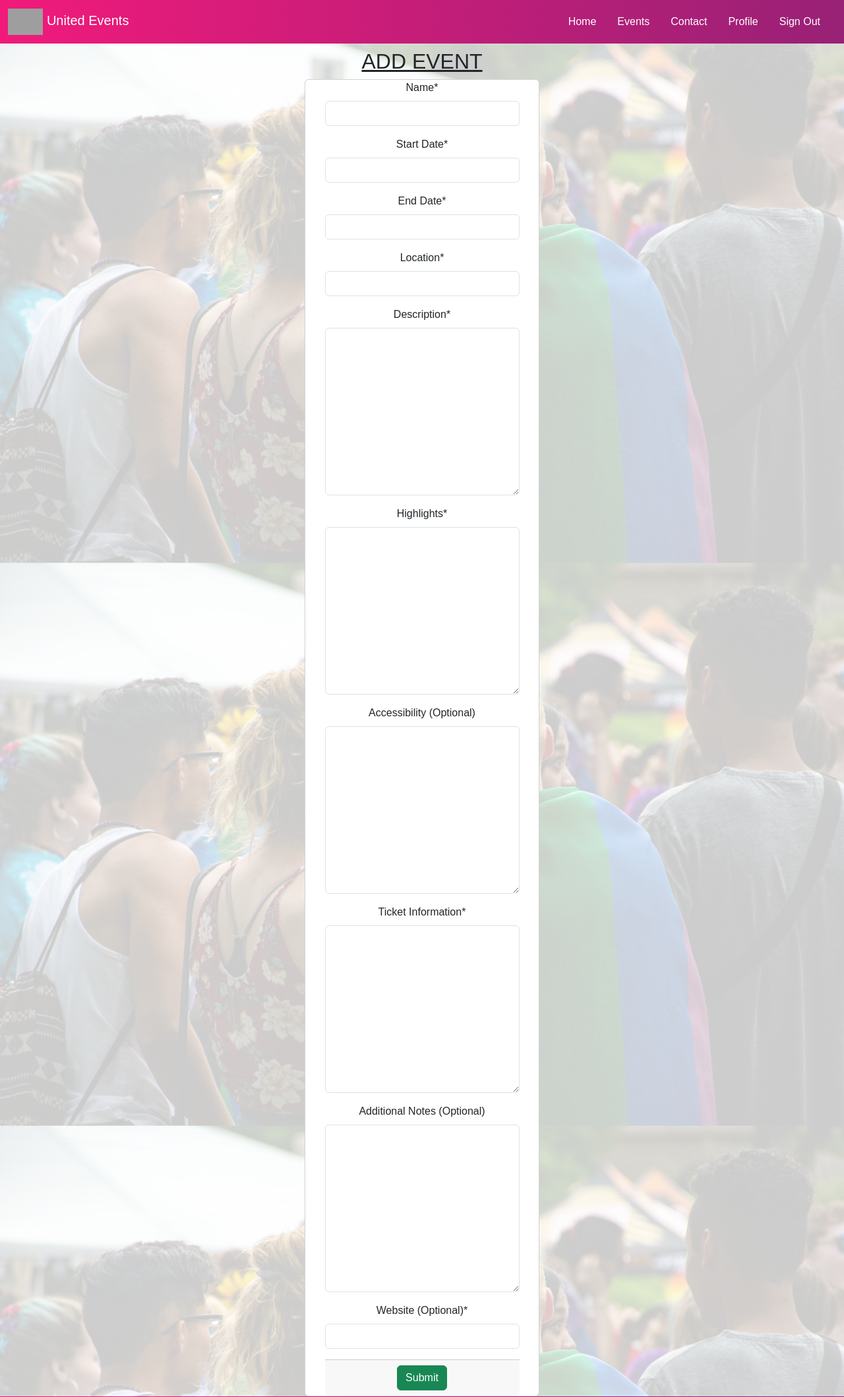
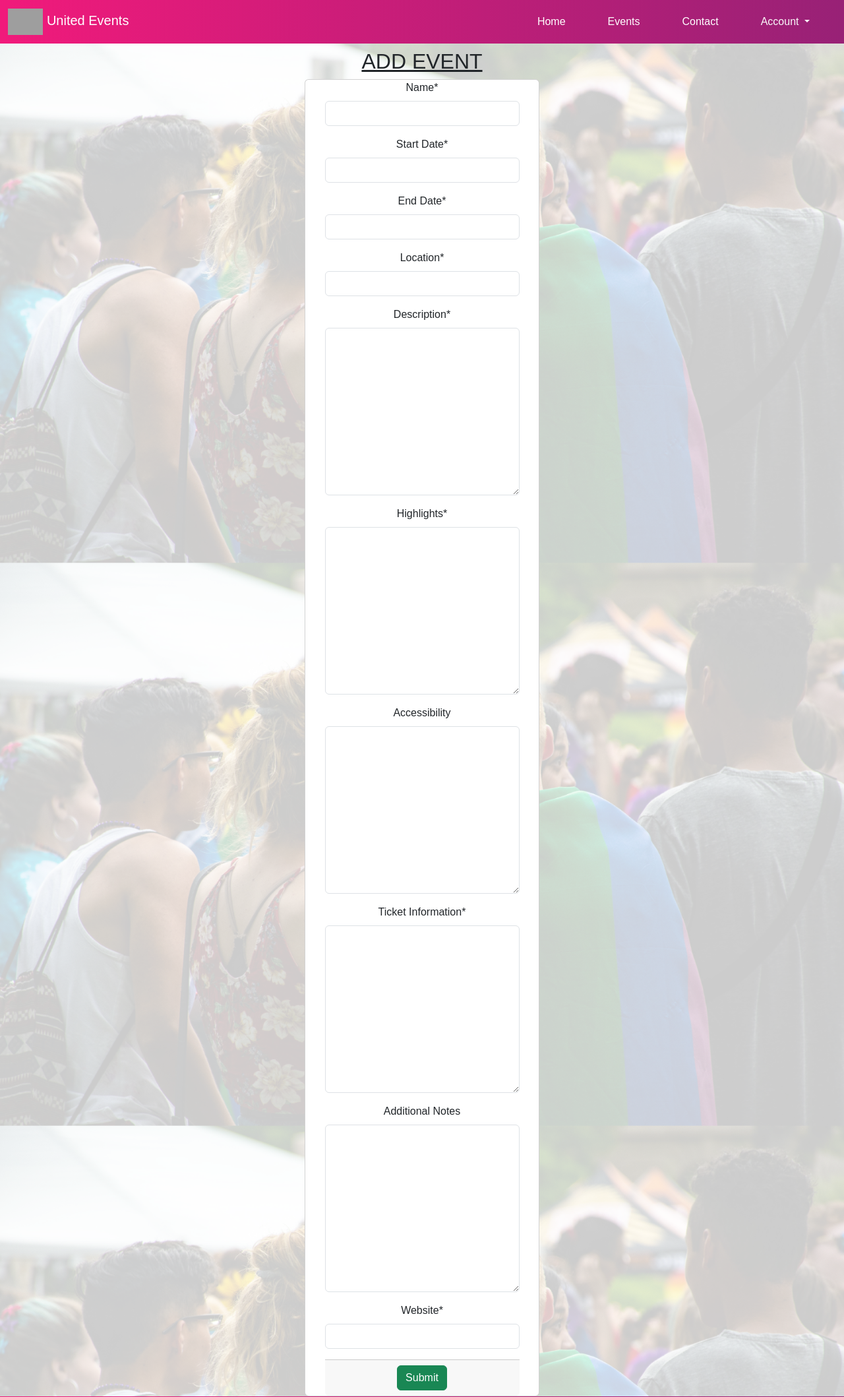
Before and after one commit to hannahro15/July24Hackathon-United-Events, a Django app: page /events/add_event/ in a window 1280 px wide. Shown: the top 2118 px of the page at 66% size. Run offline with Django 4.2, Linux system fonts and the light colour scheme; the visitor is signed in with stand-in values (Sample User, id 1); some libraries are stand-ins or nearby versions; grey boxes are pictures that could not be loaded.

Commit message:
update labels in forms.py

```diff
--- a/events/forms.py
+++ b/events/forms.py
@@ -14,8 +14,6 @@ class EventForm(forms.ModelForm):
         labels = {
             'start_date': 'Start Date',
             'end_date': 'End Date',
-            'accessibility': 'Accessibility (Optional)',
             'ticket_info': 'Ticket Information',
-            'additional_notes': 'Additional Notes (Optional)',
-            'website': 'Website (Optional)'
+            'additional_notes': 'Additional Notes'
         }
--- a/templates/base.html
+++ b/templates/base.html
@@ -33,34 +33,65 @@
                 </button>
                 <div class="collapse navbar-collapse" id="navbarNav">
                     <ul class="navbar-nav ms-auto">
-                        <li class="nav-item">
+                        <li class="nav-item mx-3">
                             <a class="nav-link active text-white" href="{% url 'index' %}">Home</a>
                         </li>
-                        <li class="nav-item">
+                        <li class="nav-item mx-3">
                             <a class="nav-link active text-white" href="{% url 'events' %}">Events</a>
                         </li>
-                        <li class="nav-item">
+                        <li class="nav-item mx-3">
                             <a class="nav-link active text-white" href="{% url 'contact' %}">Contact</a>
                         </li>
-                        {% if user.is_authenticated %}
-                            <!-- logged-in users -->
-                            <li class="nav-item">
-                                <a class="nav-link text-white" href="{% url 'profile' %}">Profile</a>
+                        <li class="nav-item mx-3 dropdown" data-bs-theme="dark" data-bs-display="static">
+                            <a href="#" class="nav-link dropdown-toggle" id="nav-link-auth" role="button" data-bs-toggle="dropdown" aria-expanded="false" aria-label="Account">
+                                Account
+                            </a>
+                            <ul class="dropdown-menu dropdown-menu-end" aria-labelledby="nav-link-auth">
+                                {% if not request.user.is_authenticated %}
+                                    <!-- guests -->
+                                    <li class="bg-secondary">
+                                        <a href="{% url 'account_signup' %}" class="nav-link dropdown-item">
+                                            <i class="fa-solid fa-user-plus fa-fw"></i>
+                                            Register
+                                        </a>
                                     </li>
-                            <li class="nav-item">
-                                <a class="nav-link text-white" href="{% url 'account_logout' %}">Sign Out</a>
+                                    <li class="bg-secondary">
+                                        <a href="{% url 'account_login' %}" class="nav-link dropdown-item">
+                                            <i class="fa-solid fa-sign-in-alt fa-fw"></i>
+                                            Sign In
+                                        </a>
                                     </li>
                                 {% else %}
-                            <!-- guests -->
-                            <li class="nav-item">
-                                <a class="nav-link text-white" href="{% url 'account_signup' %}">Register</a>
+                                    <!-- logged-in users -->
+                                    <li class="bg-secondary">
+                                        <a href="{% url 'profile' %}" class="nav-link dropdown-item">
+                                            <i class="fa-solid fa-user-alt fa-fw"></i>
+                                            Profile
+                                        </a>
                                     </li>
-                            <li class="nav-item">
-                                <a class="nav-link text-white" href="{% url 'account_login' %}">Sign In</a>
+                                    {% if request.user.is_superuser %}
+                                        <!-- superusers / admin -->
+                                        <li class="bg-secondary">
+                                            <a href="{% url 'add-event' %}" class="nav-link dropdown-item">
+                                                <i class="fa-solid fa-circle-plus fa-fw"></i>
+                                                Add Event
+                                            </a>
+                                        <li class="bg-secondary">
+                                            <a href="{% url 'admin:index' %}" target="_blank" rel="noopener" class="nav-link dropdown-item">
+                                                <i class="fa-solid fa-user-cog fa-fw"></i>
+                                                Django Admin
+                                            </a>
                                         </li>
                                     {% endif %}
-
-
+                                        <li class="bg-secondary">
+                                            <a href="{% url 'account_logout' %}" class="nav-link dropdown-item">
+                                                <i class="fa-solid fa-sign-out-alt fa-fw"></i>
+                                                Sign Out
+                                            </a>
+                                        </li>
+                                {% endif %}
+                            </ul>
+                        </li>
                     </ul>
                 </div>
             </div>
```
Lines whose indentation alone changed are shown as unchanged.
